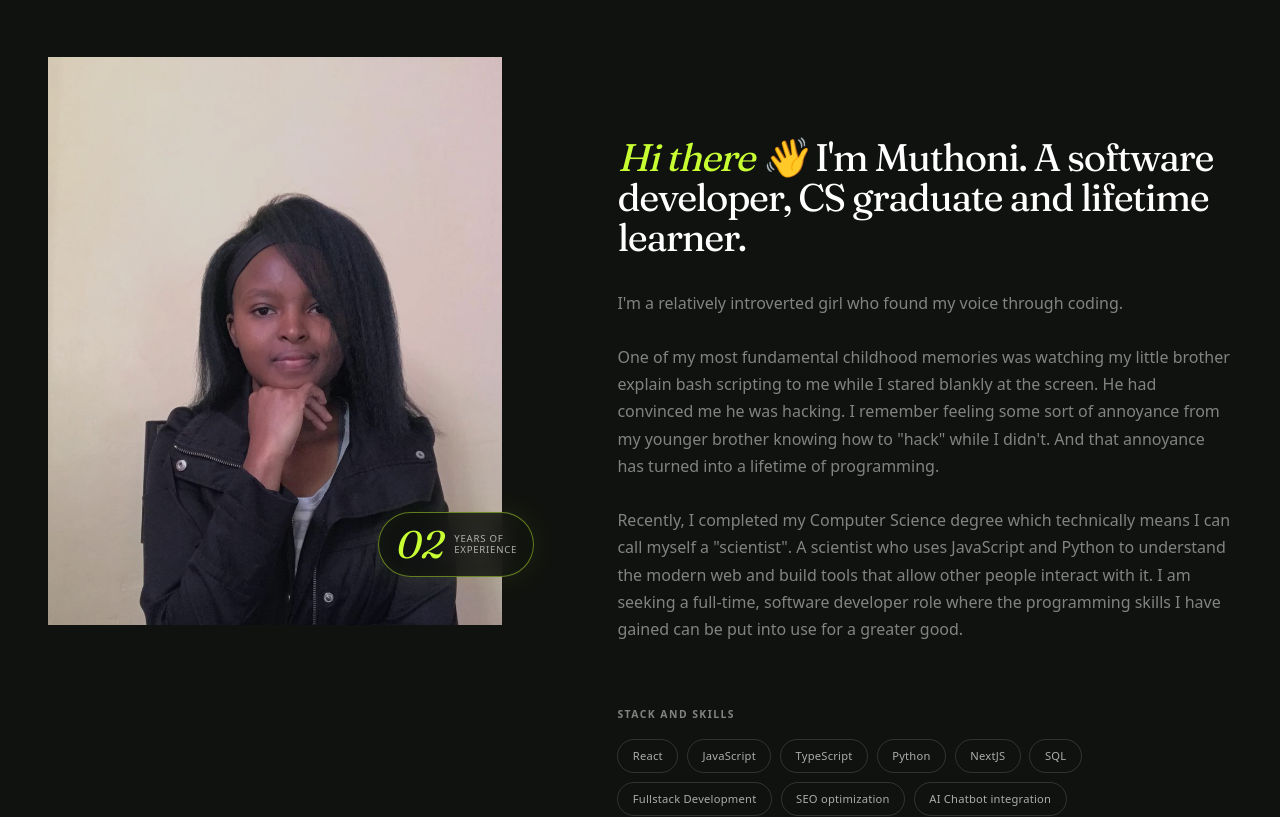
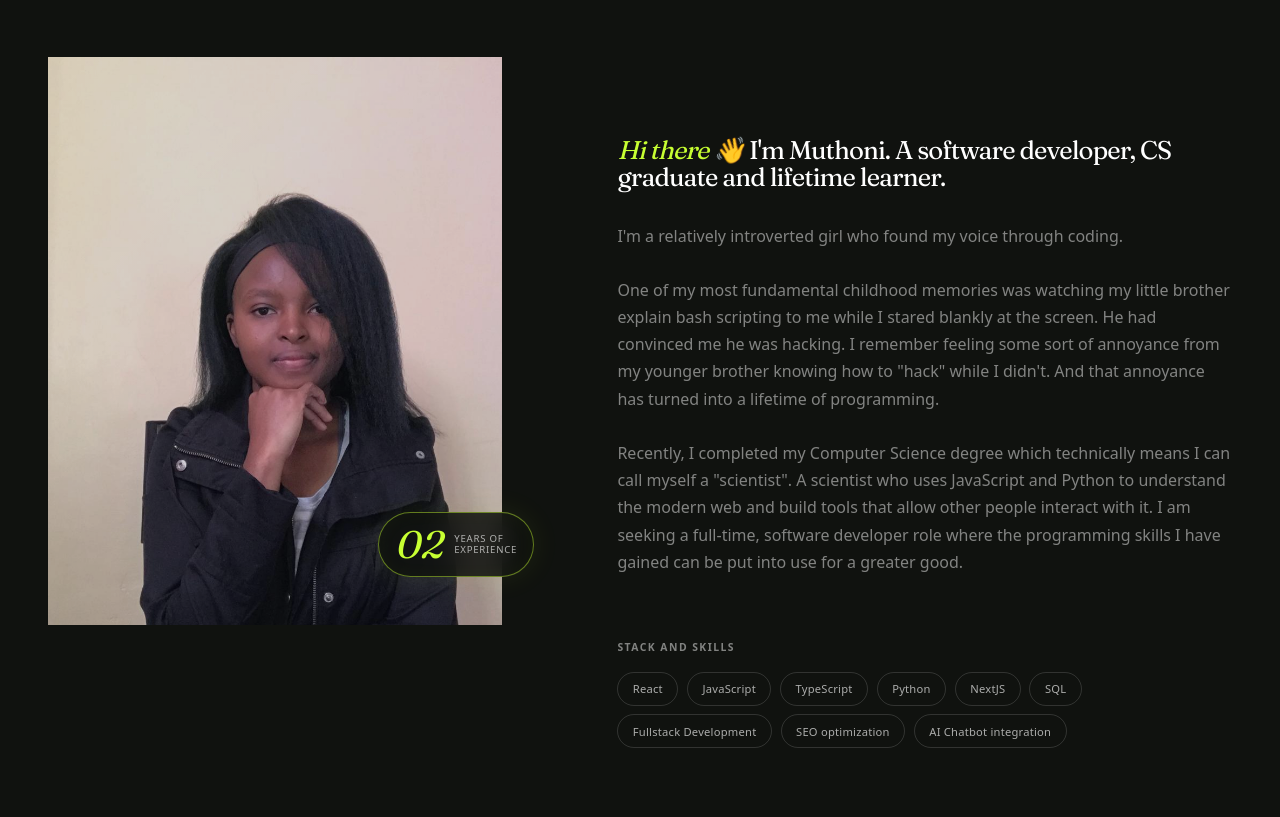
Before and after one commit to Hannah-Muthoni-Hailu/Hannah-Muthoni-Portfolio, a React (Vite) app: page / in a window 1280 px wide. Shown: the part 1000-1817 px from the top of the page. Built offline with nearby package versions, Linux system fonts and the light colour scheme; a web font is replaced by a local one.

Commit message:
Adjusted about text for mobile

```diff
--- a/src/styles/About.css
+++ b/src/styles/About.css
@@ -192,6 +192,7 @@
   font-weight: 400;
   line-height: 1.05;
   letter-spacing: -0.035em;
+  font-size: clamp(1rem, 2vw, 1.8rem);
 }
 
 .about-copy span{
```
